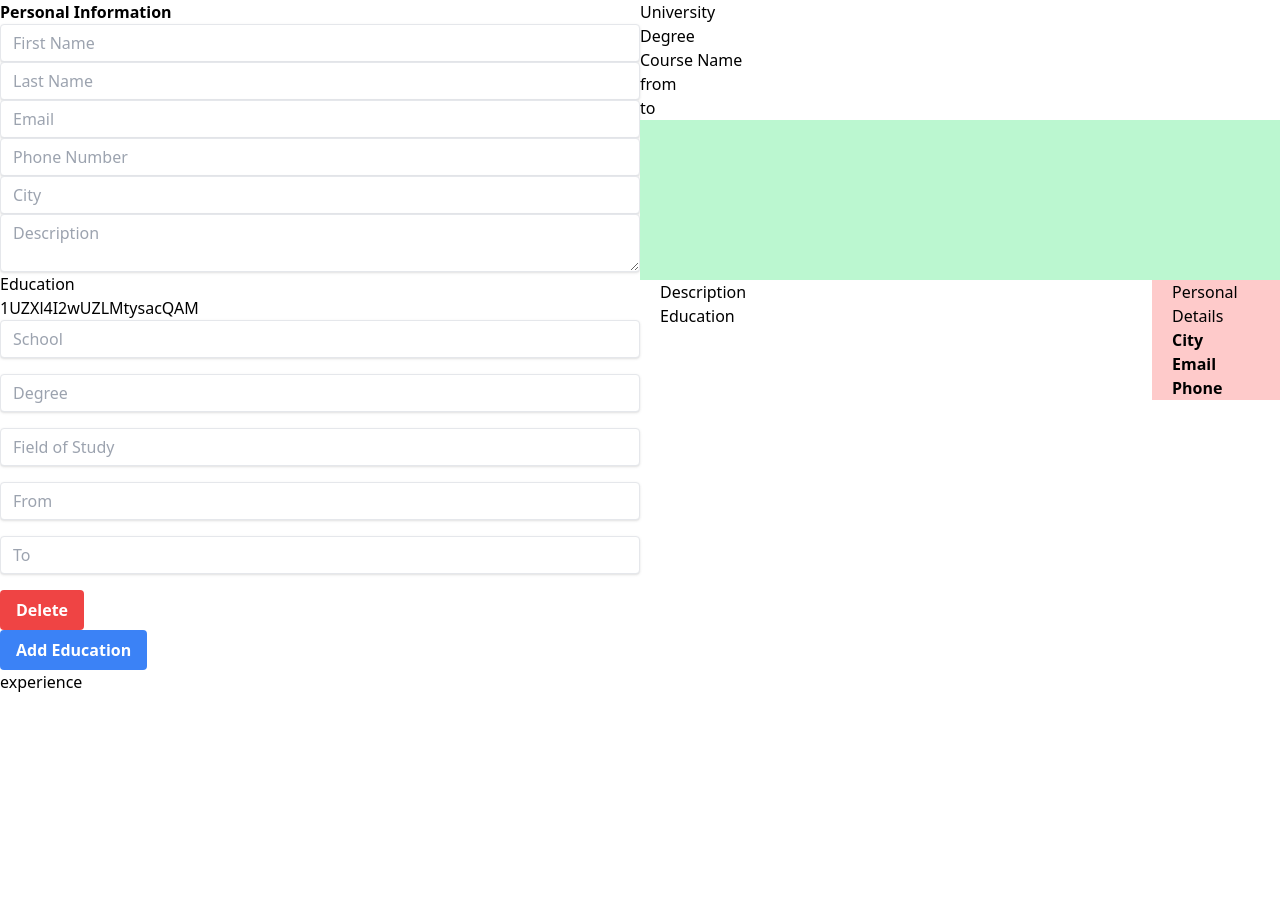
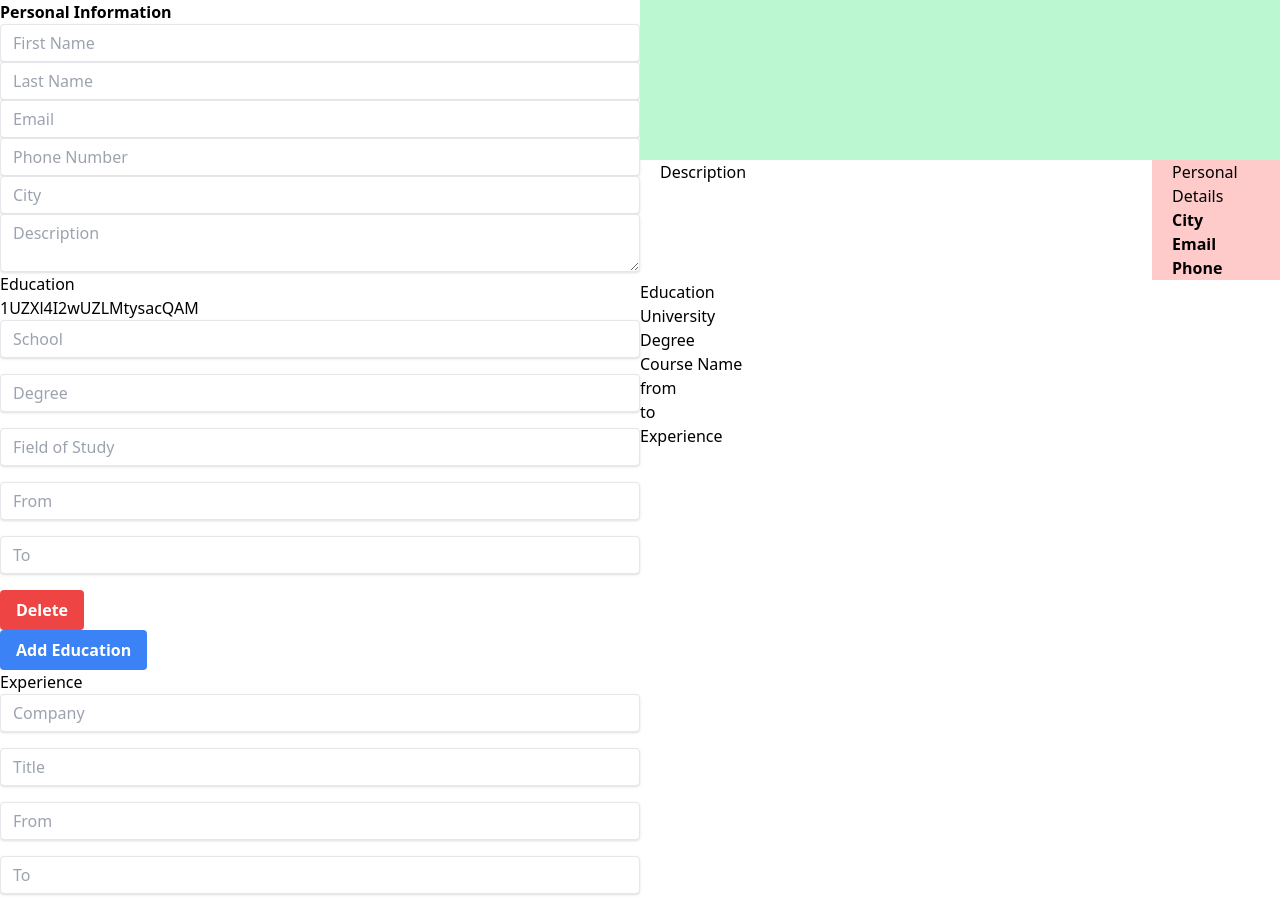
Before and after one commit to Baskin-Ridley/react-cv-generator, a Next.js app: page / in a window 1280 px wide. Shown: the top 909 px of the page. Before the commit the page ends 800 px from the top, so only its background shows below. Built offline with nearby package versions, Linux system fonts and the light colour scheme.

Commit message:
finished building Experience component

```diff
--- a/pages/components/forms/Experience.tsx
+++ b/pages/components/forms/Experience.tsx
@@ -1,9 +1,109 @@
 import React from 'react'
+import {
+  RecoilRoot,
+  atom,
+  selector,
+  useRecoilState,
+  useRecoilValue,
+} from 'recoil';
 
-const Experience = () => {
+const Experience = (props) => {
+    //create an experience atom
+    const experienceAtom = atom({
+        key: `experienceAtom${props.id}`,
+        default: {
+            company: '',
+            title: '',
+            from: '',
+            to: '',
+            description: ''
+        },
+    });
+    const [experienceList, setExperienceList] = useRecoilState(experienceAtom);
+
   return (
-    <div>experience</div>
-  )
+    <div>
+      {props.id}
+      <form>
+        <div className="mb-4">
+          <input
+            className="shadow appearance-none border rounded w-full py-2 px-3 text-gray-700 leading-tight focus:outline-none focus:shadow-outline"
+            id="company"
+            type="text"
+            placeholder="Company"
+            value={experienceList.company}
+            onChange={(e) => {
+              setExperienceList({
+                ...experienceList,
+                company: e.target.value,
+              })
+            }}
+          />
+        </div>
+          <div className="mb-4">
+          <input
+            className="shadow appearance-none border rounded w-full py-2 px-3 text-gray-700 leading-tight focus:outline-none focus:shadow-outline"
+            id="title"
+            type="text"
+            placeholder="Title"
+            value={experienceList.title}
+            onChange={(e) => {
+              setExperienceList({
+                ...experienceList,
+                title: e.target.value,
+              })
+            }}
+          />
+        </div>
+          <div className="mb-4">
+          <input
+            className="shadow appearance-none border rounded w-full py-2 px-3 text-gray-700 leading-tight focus:outline-none focus:shadow-outline"
+            id="from"
+            type="text"
+            placeholder="From"
+            value={experienceList.from}
+            onChange={(e) => {
+              setExperienceList({
+                ...experienceList,
+                from: e.target.value,
+              })
+            }}
+          />
+        </div>
+          <div className="mb-4">
+          <input
+            className="shadow appearance-none border rounded w-full py-2 px-3 text-gray-700 leading-tight focus:outline-none focus:shadow-outline"
+            id="to"
+            type="text"
+            placeholder="To"
+            value={experienceList.to}
+            onChange={(e) => {
+              setExperienceList({
+                ...experienceList,
+                to: e.target.value,
+              })
+            }}
+          />
+        </div>
+          <div className="mb-4">
+          <textarea
+            className="shadow appearance-none border rounded w-full py-2 px-3 text-gray-700 leading-tight focus:outline-none focus:shadow-outline"
+            id="description"
+            placeholder="Description"
+            value={experienceList.description}
+            onChange={(e) => {
+              setExperienceList({
+                ...experienceList,
+                description: e.target.value,
+              })
+            }}
+          />
+        </div>
+      </form>
+    </div>
+  );
 }
 
+
+
 export default Experience
--- a/pages/components/sides/RightSide.tsx
+++ b/pages/components/sides/RightSide.tsx
@@ -40,7 +40,6 @@ const [personalInfo, setPersonalInfo] = useRecoilState(personalInfoAtom)
           <div>
             <h2 className="">Description</h2>
             <p >{personalInfo.description}</p>
-            <h2>Education</h2>
 
           </div>
         </div>
--- a/pages/index.tsx
+++ b/pages/index.tsx
@@ -36,11 +36,14 @@ export default function Home() {
           <h2>Education</h2>
           {components.map((component) => component)}
           <AddButton onClick={addComponent} text="Add Education"/>
+          <h2>Experience</h2>
           <Experience/>
         </div>
         <div className="">
+          <RightSide/>
+          <h2>Education</h2>
           {cvEducationList.map((component) => component)}
-          <RightSide/>
+          <h2>Experience</h2>
         </div>
       </div>
     </RecoilRoot>
```
